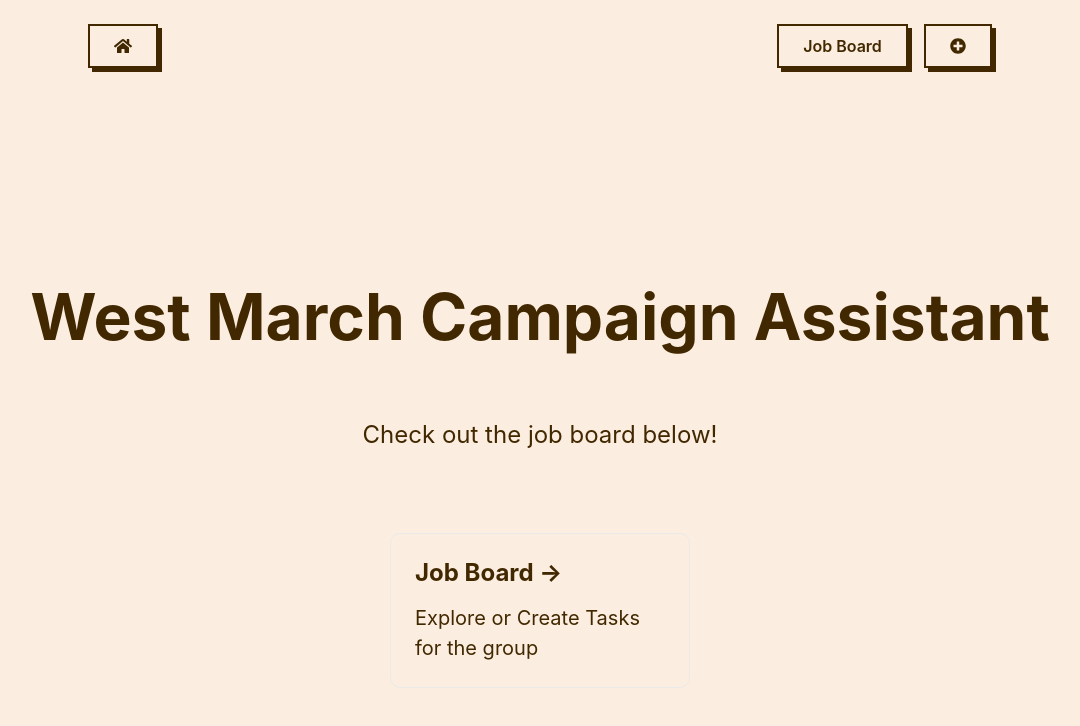
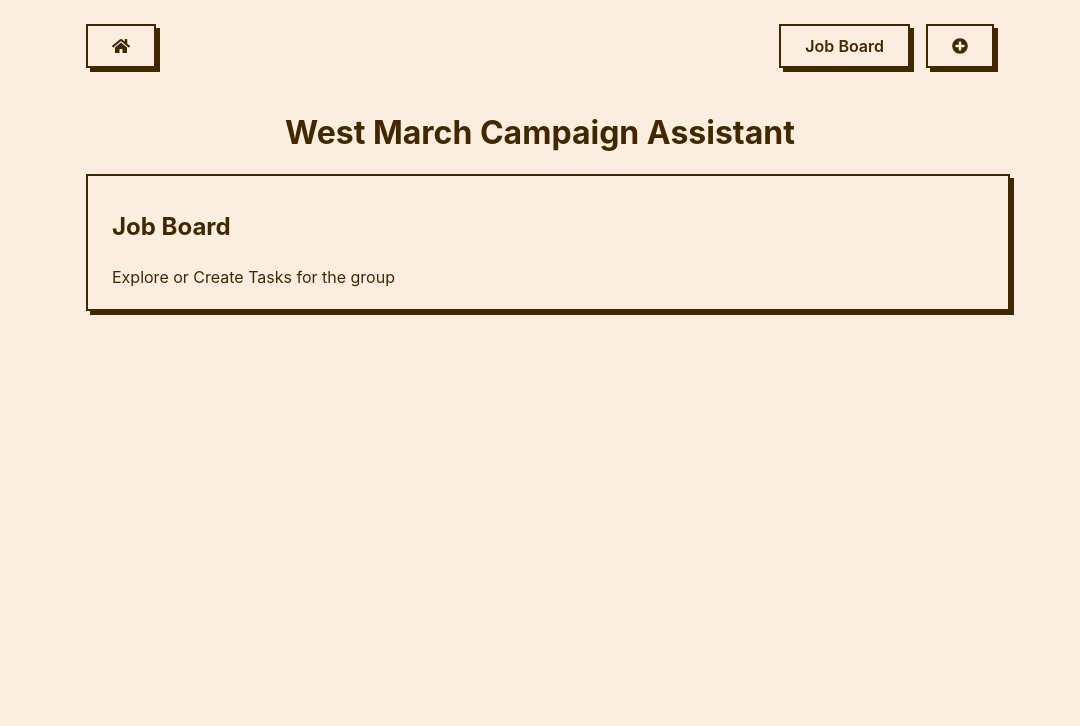
Before and after one commit to cswithen/west-march, a Next.js app: page / in a window 1280 px wide. Shown: the top 726 px of the page, without its empty margins (100-1180 px from the left). Built offline with nearby package versions, Linux system fonts and the light colour scheme.

Commit message:
style: home directory
styled home navigation page

```diff
--- a/pages/index.js
+++ b/pages/index.js
@@ -1,6 +1,6 @@
 import Head from "next/head";
 import Image from "next/image";
-import styles from "../styles/Home.module.css";
+import styles from "../styles/Directory.module.css";
 import Link from "next/link";
 import Layout from "../components/Layout";
 
@@ -16,13 +16,13 @@ export default function Home() {
       <main className={styles.main}>
         <h1 className={styles.title}>West March Campaign Assistant</h1>
 
-        <p className={styles.description}>Check out the job board below!</p>
-
         <div className={styles.grid}>
           <Link href="/campaigns">
             <a className={styles.card}>
-              <h2>Job Board &rarr;</h2>
-              <p>Explore or Create Tasks for the group</p>
+              <h2>Job Board</h2>
+              <p className={styles.description}>
+                Explore or Create Tasks for the group
+              </p>
             </a>
           </Link>
         </div>
--- /dev/null
+++ b/styles/Directory.module.css
@@ -0,0 +1,39 @@
+.main {
+  width: 80vw;
+}
+
+.title {
+  text-align: center;
+}
+
+.grid {
+  margin: 0 50px;
+}
+
+.card {
+  cursor: pointer;
+  display: flex;
+  flex-direction: column;
+  align-items: flex-start;
+  justify-content: center;
+  width: 100%;
+  margin: 0 8px 24px 8px;
+  padding: 16px 24px 16px 24px;
+  border: 2px solid #422800;
+  box-shadow: #422800 4px 4px 0 0;
+  touch-action: manipulation;
+  transition: background-color 0.3s;
+}
+
+.card:hover {
+  background-color: #fff;
+}
+
+.card:active {
+  box-shadow: #422800 2px 2px 0 0;
+  transform: translate(2px, 2px);
+}
+
+.description {
+  line-height: 0;
+}
--- a/styles/Home.module.css
+++ /dev/null
@@ -1,273 +0,0 @@
-.container {
-  padding: 0 1rem;
-  flex: 1;
-}
-
-.main {
-  min-height: 100vh;
-  padding: 4rem 0;
-  flex: 1;
-  display: flex;
-  flex-direction: column;
-  justify-content: center;
-  align-items: center;
-}
-
-.footer {
-  display: flex;
-  flex: 1;
-  padding: 2rem 0;
-  border-top: 1px solid #eaeaea;
-  justify-content: center;
-  align-items: center;
-}
-
-.footer a {
-  display: flex;
-  justify-content: center;
-  align-items: center;
-  flex-grow: 1;
-}
-
-.title a {
-  color: #0070f3;
-  text-decoration: none;
-}
-
-.title a:hover,
-.title a:focus,
-.title a:active {
-  text-decoration: underline;
-}
-
-.title {
-  margin: 0;
-  line-height: 1.15;
-  font-size: 4rem;
-}
-
-.title,
-.description {
-  text-align: center;
-}
-
-.description {
-  margin: 4rem 0;
-  line-height: 1.5;
-  font-size: 1.5rem;
-}
-
-.code {
-  background: #fafafa;
-  border-radius: 5px;
-  padding: 0.75rem;
-  font-size: 1.1rem;
-  font-family: Menlo, Monaco, Lucida Console, Liberation Mono, DejaVu Sans Mono,
-    Bitstream Vera Sans Mono, Courier New, monospace;
-}
-
-.bigcontainer {
-  display: flex;
-  text-align: center;
-  align-items: flex-start;
-}
-
-.postcard {
-  cursor: pointer;
-  margin: 1rem;
-  padding: 0;
-  text-align: center;
-  color: inherit;
-  text-decoration: none;
-  border: 1px solid #eaeaea;
-
-  max-width: 450px;
-}
-
-.postcardHeader {
-  padding: 1rem;
-}
-
-.postcardHeader:hover {
-  background-color: wheat;
-}
-
-.postcardFooter {
-  margin: 0;
-  transition: 0.3s ease;
-}
-
-.postcardDetails {
-  display: flex;
-  justify-content: space-between;
-  align-items: center;
-}
-
-.postcardDetails p {
-  margin: 0;
-  color: #666769;
-}
-
-.postcardDetails .characterCount {
-  background-color: #9f7947;
-  color: white;
-  border-radius: 50px;
-  padding: 5px 10px;
-  margin: 5px 0 5px 0;
-  font-size: 14px;
-  display: inline-block;
-}
-
-.postcard h2 {
-  margin-top: 0;
-}
-
-.descriptionText {
-  color: white;
-  background-color: slategrey;
-  display: none;
-  margin: 0;
-  padding: 0.5rem 1rem;
-  text-align: left;
-}
-
-.activeCard .descriptionText {
-  display: block;
-}
-
-.toggleDescription {
-  background-color: transparent;
-  border: 0;
-  cursor: pointer;
-  font-size: 16px;
-  padding: 0;
-  height: 2rem;
-  width: 100%;
-}
-
-.toggleDescription:hover {
-  background-color: lightsalmon;
-}
-
-.toggleDescription:focus {
-  outline: 0;
-}
-
-.toggleDescription .cardDescriptionTimes {
-  display: none;
-}
-
-.activeCard .toggleDescription .cardDescriptionTimes {
-  display: inline-block;
-}
-
-.activeCard .toggleDescription .cardDescriptionChevronDown {
-  display: none;
-}
-
-.grid {
-  display: flex;
-  align-items: center;
-  justify-content: center;
-  flex-wrap: wrap;
-  max-width: 800px;
-}
-
-.tableContainer {
-  width: 100%;
-}
-
-.completedTable {
-  border-collapse: collapse;
-  margin: 25px 0;
-  font-size: 0.9em;
-  min-width: 400px;
-  box-shadow: 0 0 20px rgba(0, 0, 0, 0.15);
-}
-
-.completedTable thead tr {
-  background-color: #009879;
-  color: #ffffff;
-  text-align: left;
-}
-
-.completedTable th,
-.completedTable td {
-  padding: 12px 15px;
-}
-
-.completedTable tbody tr {
-  cursor: pointer;
-  border-bottom: thin solid #dddddd;
-}
-
-.completedTable tbody tr:hover {
-  color: #fefeff;
-  background-color: #666769;
-}
-
-.card {
-  margin: 1rem;
-  padding: 1.5rem;
-  text-align: left;
-  color: inherit;
-  text-decoration: none;
-  border: 1px solid #eaeaea;
-  border-radius: 10px;
-  transition: color 0.15s ease, border-color 0.15s ease;
-  max-width: 300px;
-}
-
-.card:hover,
-.card:focus,
-.card:active {
-  color: #0070f3;
-  border-color: #0070f3;
-}
-
-.card h2 {
-  margin: 0 0 1rem 0;
-  font-size: 1.5rem;
-}
-
-.card p {
-  margin: 0;
-  font-size: 1.25rem;
-  line-height: 1.5;
-}
-
-.cardlist {
-  background-color: #9f7947;
-  color: white;
-  border-radius: 50px;
-  padding: 5px 10px;
-  margin: 5px 5px 10px 0;
-  font-size: 14px;
-  display: inline-block;
-}
-
-.logo {
-  height: 1em;
-  margin-left: 0.5rem;
-}
-
-.status {
-  color: darkgray;
-}
-
-.image-container {
-  max-width: 1200;
-  height: 500px;
-  position: relative;
-}
-
-.figure {
-  position: relative;
-}
-
-@media (max-width: 600px) {
-  .grid {
-    width: 100%;
-    flex-direction: column;
-  }
-}
--- a/styles/NewRequest.module.css
+++ b/styles/NewRequest.module.css
@@ -106,7 +106,8 @@
 
 .button {
   font-size: 16px;
-  color: #fbeee0;
+  font-weight: bold;
+  color: #fff;
   border: none;
   cursor: pointer;
   background-color: #51479f;
```
